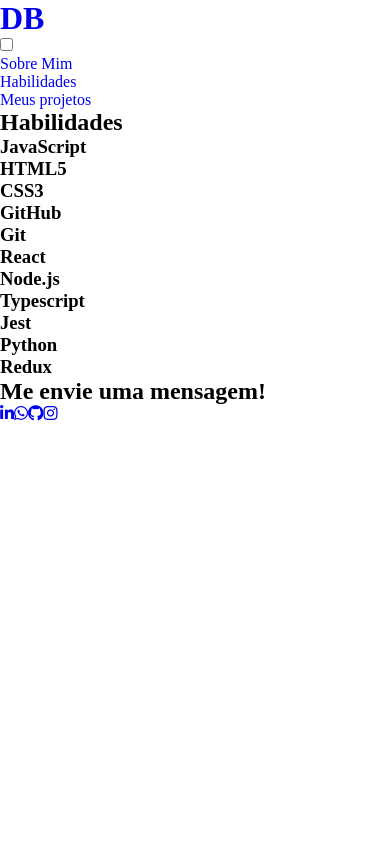
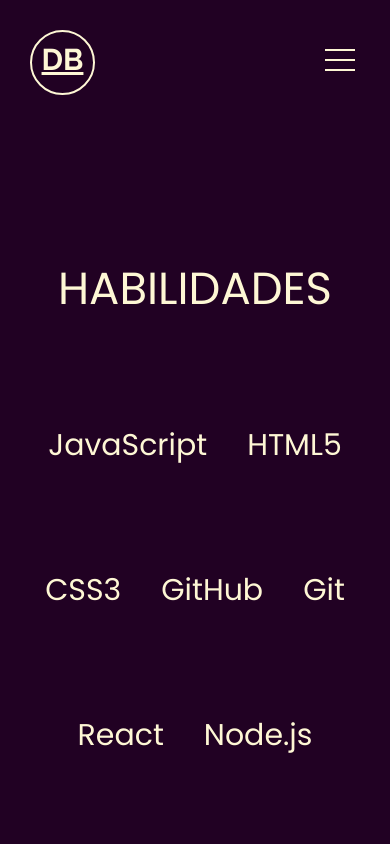
Before and after one commit to Daaaiii/frontend-portfolio, an Angular app: page /habilities in a window 390 px wide. Shown: the top 844 px of the page. Built offline with nearby package versions, Linux system fonts and the light colour scheme.

Commit message:
feat: add styles from previous portfolio

```diff
--- a/src/app/components/footer/footer.component.css
+++ b/src/app/components/footer/footer.component.css
@@ -0,0 +1,23 @@
+/* FOOTER */
+.footer {
+  margin-top: 7rem;
+  text-align: center;
+  background-color: var(--cor-fundo-escura);
+
+}
+
+.footer .container {
+  padding: 5rem 0;
+}
+
+.footer h2 {
+  font-family: var(--fonte-secundaria);
+  font-size: var(--fonte-normal);
+  font-weight: 700;
+  letter-spacing: 2px;
+  margin-bottom: 20px;
+
+}
+.footer h2::selection{
+  background-color: var(--cor-fundo);
+}
--- a/src/app/components/habilities/habilities.component.css
+++ b/src/app/components/habilities/habilities.component.css
@@ -0,0 +1,44 @@
+/* HABILIDADES */
+.habilidades .container-habilidades {
+  text-align: center;
+  display: flex;
+  justify-content: center;
+  flex-direction: row;
+  flex-wrap: wrap;
+}
+
+.habilidades .container-habilidades .informacoes{
+  max-width: 350px;
+  padding: 40px 20px;
+}
+
+.habilidades .container-habilidades .informacoes p,
+.habilidades .container-habilidades .informacoes h3,
+.habilidades .container-habilidades .informacoes .logo i{
+  transition: all .3s ease;
+  -moz-transition: all .3s ease;
+  -o-transition: all .3s ease;
+  -webkit-transition: all .3s ease;
+}
+
+.habilidades .container-habilidades .informacoes:hover p,
+.habilidades .container-habilidades .informacoes:hover h3,
+.habilidades .container-habilidades .informacoes:hover .logo i{
+  color: var(--cor-primaria);
+}
+
+.habilidades .container-habilidades .informacoes h3 {
+  font-size: var(--fonte-extra-grande);
+  font-weight: 500;
+  margin-bottom: 20px;
+  color: var(--cor-clara);
+}
+
+.habilidades .container-habilidades .informacoes p {
+  font-size: 1.8rem;
+  font-family: var(--fonte-secundaria);
+}
+
+.habilidades .container-habilidades .informacoes .logo i {
+  font-size: 8rem;
+}
--- a/src/app/components/header/header.component.css
+++ b/src/app/components/header/header.component.css
@@ -0,0 +1,140 @@
+.header {
+  padding: 30px 15px;
+}
+
+.header .logo {
+  font-family: var(--fonte-secundaria);
+  font-size: var(--fonte-extra-grande);
+  color: var(--cor-clara);
+  border: 2px solid var(--cor-clara);
+  border-radius: 50%;
+  width: 65px;
+  height: 65px;
+  line-height: 55px;
+  text-align: center;
+  text-decoration: underline;
+  transition: 0.2s;
+}
+
+.header a:hover .logo {
+  color: var(--cor-primaria);
+  border: 2px solid var(--cor-primaria);
+}
+
+.header nav ul {
+  display: flex;
+}
+
+.header nav li a {
+  text-transform: capitalize;
+  color: var(--cor-clara);
+  font-size: 2rem;
+  font-weight: 500;
+  padding: 10px 20px;
+  transition: 0.2s;
+  border-radius: 50px;
+  letter-spacing: 1px;
+  user-select: none;
+}
+
+.header nav ul li a:hover {
+  background-color: var(--cor-primaria);
+  color: var(--cor-clara);
+}
+
+.header .menu {
+  display: none;
+  width: 60px;
+  height: 60px;
+  align-self: flex-end;
+}
+
+.header nav label {
+  display: flex;
+  flex-direction: column;
+  cursor: pointer;
+}
+
+.header .hamburguer {
+  position: relative;
+  display: block;
+  background-color: var(--cor-clara);
+  width: 30px;
+  height: 2px;
+  top: 29px;
+  left: 15px;
+  transition: 0.5s ease-in-out;
+}
+
+.header .hamburguer:before,
+.header .hamburguer:after {
+  background-color: var(--cor-clara);
+  content: "";
+  display: block;
+  width: 100%;
+  height: 100%;
+  position: absolute;
+  transition: 0.2s ease-in-out;
+}
+
+.header .hamburguer:before {
+  top: -10px;
+}
+
+.header .hamburguer:after {
+  bottom: -10px;
+}
+
+.header input {
+  display: none;
+}
+
+.header input:checked ~ label .hamburguer {
+  transform: rotate(45deg);
+}
+
+.header input:checked ~ label .hamburguer:before {
+  transform: rotate(90deg);
+  top: 0;
+}
+
+.header input:checked ~ label .hamburguer:after {
+  transform: rotate(90deg);
+  bottom: 0;
+}
+
+@media (max-width: 1280px) {
+  .header {
+    padding: var(--mobile-padding);
+  }
+}
+
+@media (max-width: 900px) {
+  .header .menu {
+    display: block;
+  }
+
+  .header nav input:checked ~ ul {
+    display: block;
+  }
+
+  .header nav {
+    position: absolute;
+    top: 30px;
+    right: 20px;
+    z-index: 1;
+  }
+
+  .header nav ul {
+    display: none;
+    background-color: var(--cor-secundaria);
+    padding: 20px;
+  }
+
+  .header nav li a {
+    color: var(--cor-clara);
+    text-align: center;
+    padding: 20px;
+    display: block;
+  }
+}
--- a/src/app/components/home/home.component.css
+++ b/src/app/components/home/home.component.css
@@ -0,0 +1,74 @@
+.home .full-screen {
+  padding: 50px 0;
+  min-height: 86vh;
+}
+
+.home .texto-home {
+  letter-spacing: 2px;
+}
+
+.home .texto-home, .home .img-home {
+  flex: 0 0 50%;
+  /* ocupa 50% do tamanho e não faz grow nem shrink */
+  max-width: 50%;
+  padding: 0 15px;
+}
+
+@media(max-width: 1280px) {
+  .home .texto-home, .home .img-home {
+      flex: 0 0 1000%;
+      max-width: 100%;
+      text-align: center;
+      padding: 0 var(--mobile-padding);
+  }
+  .home .img-home {
+      margin-top: 50px;
+  }
+}
+
+.home .img-home .img-box {
+  max-width: 450px;
+  margin: auto;
+  border-radius: 50%;
+}
+
+.home .img-home .img-box img {
+  width: 100%;
+  border-radius: 50%;
+  border: 10px solid transparent;
+}
+
+.home .texto-home p {
+  font-family: var(--fonte-secundaria);
+  font-size: var(--fonte-grande);
+  margin-bottom: 10px;
+}
+.home .texto-home span{
+  color: var(--cor-primaria);
+}
+strong::selection{
+  background-color: var(--cor-fundo);
+}
+
+.home .texto-home h1 {
+  font-family: var(--fonte-secundaria);
+  font-size: var(--fonte-gigante);
+  font-weight: 700;
+  margin-bottom: 20px;
+}
+.home .texto-home h1::selection{
+  background-color: var(--cor-fundo);
+}
+span::selection{
+  background-color: var(--cor-fundo);
+}
+
+.home .texto-home h2 {
+  font-family: var(--fonte-secundaria);
+  font-size: var(--fonte-grande);
+  letter-spacing: 2px;
+  margin-bottom: 30px;
+}
+.home .texto-home h2::selection{
+  background-color: var(--cor-fundo);
+}
--- a/src/app/components/projects/projects.component.css
+++ b/src/app/components/projects/projects.component.css
@@ -0,0 +1,68 @@
+/* PROJETOS */
+.projetos .container-projetos {
+  display: grid;
+  grid-template-columns: repeat(auto-fill, minmax(250px, 1fr));
+  margin: 0 auto;
+  grid-gap: 20px;
+}
+
+@media(max-width: 1280px) {
+  .projetos .container-projetos {
+      padding: 0 var(--mobile-padding);
+  }
+}
+
+.projetos .container-projetos .projeto {
+  border-radius: 5px;
+  transition: all 0.3s ease;
+  -moz-transition: all .3s ease;
+  -o-transition: all .3s ease;
+  -webkit-transition: all .3s ease;
+  position: relative;
+}
+
+.projetos .container-projetos .projeto:hover,
+.projetos .container-projetos .projeto:hover .informacoes-projeto {
+  opacity: 0.8;
+}
+
+.projetos .container-projetos .projeto img {
+  border-top-left-radius: 5px;
+  border-top-right-radius: 5px;
+  height: 100%;
+  object-fit: cover;
+}
+
+.projetos .container-projetos .projeto .informacoes-projeto {
+  padding: 20px 20px;
+  background-color: var(--cor-fundo-escura);
+  position: absolute;
+  top: 0;
+  width: 100%;
+  height: 100%;
+  opacity: 0;
+  transition: all .3s ease;
+  border-top-left-radius: 4px;
+  border-top-right-radius: 4px;
+}
+
+.projetos .container-projetos .projeto .informacoes-projeto p:nth-child(2) {
+  font-weight: 500;
+  margin-top: 10px;
+  font-size: 1.4rem;
+}
+
+.projetos .container-projetos .projeto h3 {
+  color: var(--cor-primaria);
+  font-size: 2rem;
+  font-weight: 500;
+  position: absolute;
+  opacity: 0.7;
+  background-color: var(--cor-fundo-escura);
+  width: 100%;
+  padding-left: 20px;
+  padding-bottom: 10px;
+  padding-top: 10px;
+  bottom: 0;
+
+}
--- a/src/styles.css
+++ b/src/styles.css
@@ -1,7 +1,142 @@
-/* You can add global styles to this file, and also import other style files */
+@import url("https://fonts.googleapis.com/css2?family=Poppins:wght@100;200;400;600;700&display=swap");
+@import url("https://fonts.googleapis.com/css2?family=Raleway:wght@400;500;600;700&display=swap");
+
+:root {
+  --cor-primaria: #0ec0c1;
+  --cor-secundaria: #6c043c;
+  --cor-clara: #fef7d5;
+  --cor-fundo-preto: #040203;
+  --cor-fundo-escura: #210123;
+  --cor-fundo: #910142;
+
+
+}
+
+:root {
+  --fonte-primaria: 'Poppins', sans serif;
+  --fonte-secundaria: 'Raleway', sans serif;
+  --fonte-gigante: 4.5rem;
+  --fonte-extra-grande: 3rem;
+  --fonte-grande: 2.4rem;
+  --fonte-normal: 1.6rem;
+}
+
+:root {
+  --mobile-padding: 30px;
+}
+
 *{
-    margin:0;
-    padding: 0;
-    box-sizing: border-box;
-    text-decoration: none;
+  margin: 0;
+  padding: 0;
+  border: none;
+  outline: none;
+  box-sizing: border-box;
 }
+
+a{
+  text-decoration: none;
+  color: var(--cor-clara);
+}
+
+ul{
+  list-style: none;
+}
+
+img{
+  max-width: 100%;
+}
+
+
+html {
+  font-size: 62.5%;
+  color: var(--cor-clara);
+  font-weight: 300;
+  scroll-behavior: smooth;
+}
+
+body {
+  background-color: var(--cor-fundo-escura);
+  font-family: var(--fonte-primaria);
+  font-size: var(--fonte-normal);
+}
+
+
+.container {
+  max-width: 1140px;
+  margin: auto;
+}
+
+.row {
+  display: flex;
+  flex-wrap: wrap;
+}
+
+.justify-content-between {
+  justify-content: space-between;
+}
+
+.alinhar-itens-no-centro {
+  align-items: center;
+}
+
+.redes-sociais a {
+  display: inline-block;
+  width: 40px;
+  height: 40px;
+  font-size: 1.8rem;
+  text-align: center;
+  color: var(--cor-clara);
+  margin: 0 4px;
+  border-radius: 50%;
+  transition: all 0.3s ease;
+}
+
+.redes-sociais a i {
+  line-height: 40px;
+}
+
+.redes-sociais a:hover {
+  color: var(--cor-primaria);
+}
+
+.outer-shadow {
+  box-shadow: 3px 3px #6c043c, -3px -3px 3px #6c043c;
+}
+
+.inner-shadow {
+  box-shadow: inset 3px 3px 3px #6c043c, inset -3px -3px 3px #6c043c;
+}
+
+.section {
+  padding: 7rem 0 7rem;
+}
+
+.section-title {
+  text-align: center;
+  flex: 0 0 100%;
+  max-width: 100%;
+  padding: 60px 0;
+}
+
+.section-title h2 {
+  font-size: var(--fonte-gigante);
+  font-weight: 500;
+  text-transform: uppercase;
+}
+
+.section-title h2::selection {
+  background-color: var(--cor-fundo);
+}
+
+.botao {
+  font-size: var(--fonte-grande);
+  padding: 10px 20px;
+  border-radius: 20px;
+  transition: all .3s ease;
+  background-color: var(--cor-secundaria);
+}
+
+.botao:hover {
+  background-color: var(--cor-primaria);
+  color: var(--cor-clara);
+}
```
